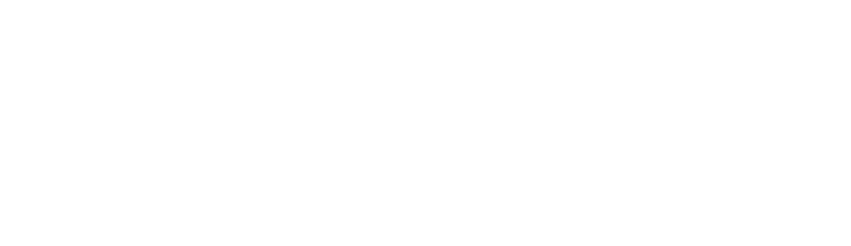
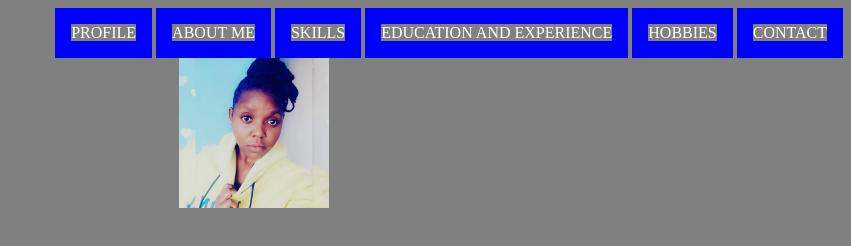
Before and after one commit to SophieO1970/portfolio-landing-page, a plain HTML site: page index.html in a window 1280 px wide. Shown: the whole page, without its empty margins (429-1280 px from the left). Drawn offline with Linux system fonts and the light colour scheme.

Commit message:
style nav bar,create nav bar,add divs

```diff
--- a/css/styles.css
+++ b/css/styles.css
@@ -0,0 +1,52 @@
+*{
+    background-color:grey;
+}
+a {
+    text-decoration: none;
+  }
+
+  nav {
+    font-family: serif;
+  }
+
+  nav>ul {
+    text-align: right;
+  }
+
+  nav>ul>li {
+    display: inline-block;
+  }
+
+  ul {
+    background:grey;
+    list-style: none;
+    margin: 0;
+    padding-left: 0;
+    text-align: left;
+  }
+
+  li {
+    color:r;
+    background: blue;
+    display: inline-block;
+    padding: 1rem;
+    position: relative;
+    text-decoration: none;
+    transition-duration: 0.5s;
+  }
+
+  li a {
+    color: #fff;
+  }
+
+  li:hover {
+    background:grey;
+    cursor: pointer;
+  }
+  #image{
+      border: 2px solid grey;
+
+  }
+#home>img{
+    padding-left: 600px;
+}
--- a/index.html
+++ b/index.html
@@ -5,10 +5,40 @@
     <meta charset="UTF-8">
     <meta name="viewport" content="width=device-width, initial-scale=1.0">
     <link rel="stylesheet" href="css/styles.css" type="text/css">
-    <title>ddjfff</title>
+    <title>welcome to my portfolio</title>
 </head>
 
 <body>
+    <nav role="navigation">
+        <ul>
+          <li><a href="#home">PROFILE</a></li>
+          <li><a href="#about">ABOUT ME</a></li>
+          <li><a href="#skills">SKILLS</a></li>
+          <li><a href="#education">EDUCATION AND EXPERIENCE</a></li>
+          <li><a href="#hobbies">HOBBIES</a></li>
+          <li><a href="#contact">CONTACT</a></li>
+        </ul>
+      </nav>
+
+    <div id="home">
+    <img src="images/profile.png" alt="profile" height="150" width="150">
+
+   </div>
+   <div id="about">
+
+   </div>
+   <div id="skills">
+
+   </div>
+   <div id="education">
+
+   </div>
+   <div id="hobbies">
+
+   </div>
+   <div id="contact">
+
+   </div>
 
 </body>
 
```
Also changed, not shown: images/photo.jpeg (added), images/profile.png (added).
